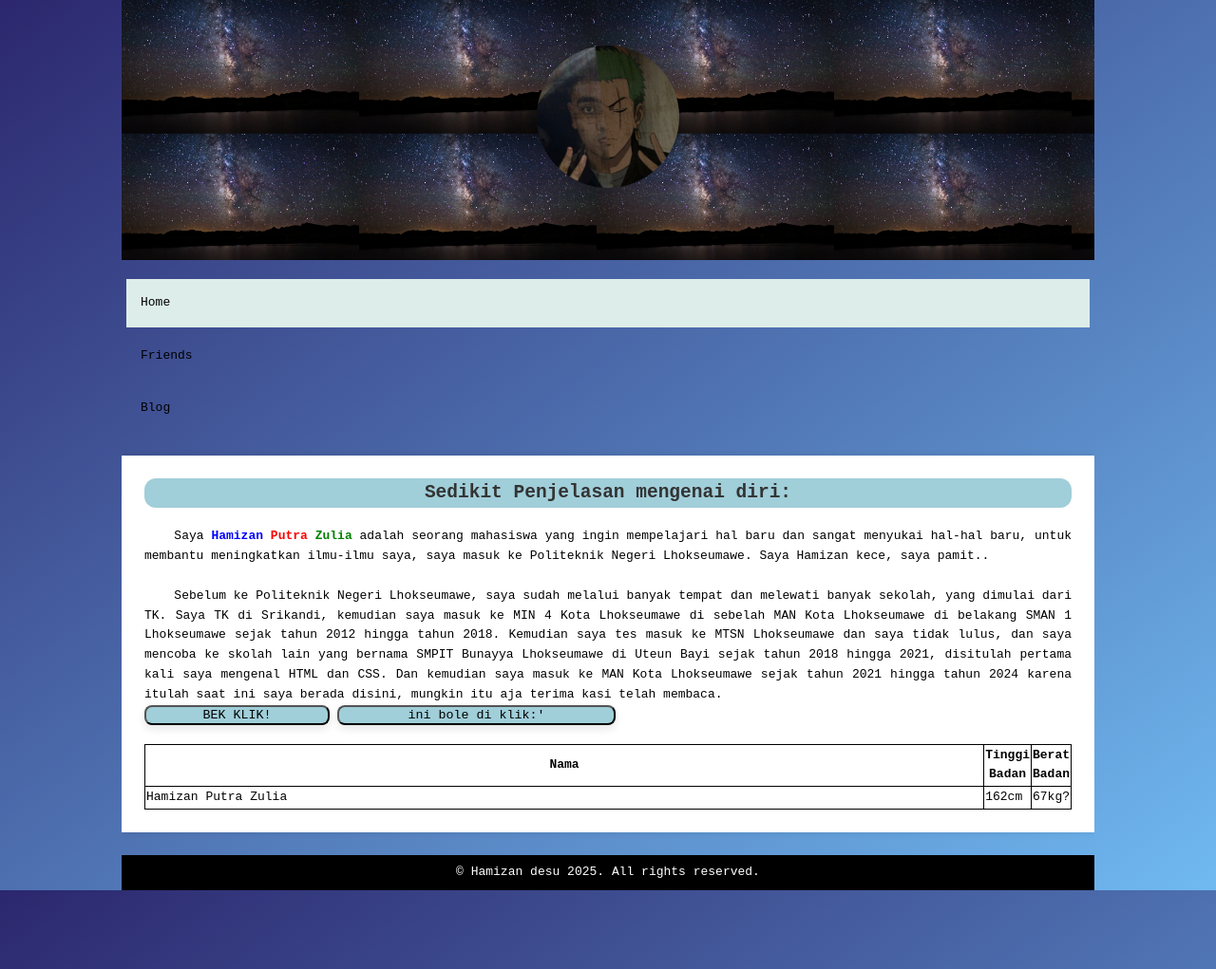
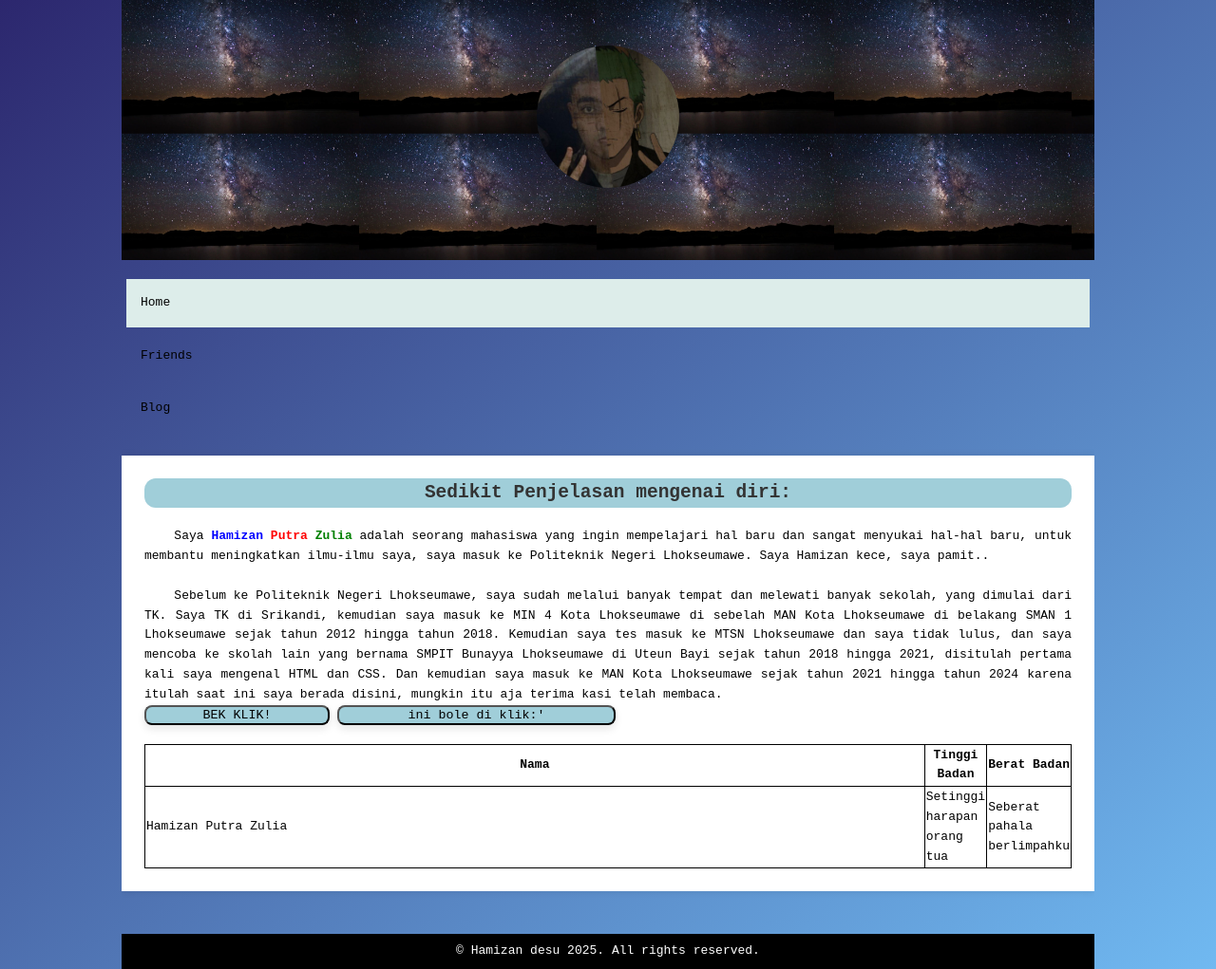
Before and after one commit to hamizan18/hamizan18.github.io, a Jekyll site: the page built from index.html, in a window 1280 px wide. Shown: the whole page at 95% size. Built offline with Jekyll 4.4.1, drawn with Linux system fonts in a browser that asks for light colours.

Commit message:
nambah bg music

```diff
--- a/_layouts/default.html
+++ b/_layouts/default.html
@@ -20,7 +20,7 @@
     {% seo %}
 
 </head>
-
+<audio id="bgMusic" src="/assets/backsound.mp3" autoplay loop></audio>
 <body>
     <div class="container">
         <header>
@@ -37,6 +37,7 @@
             {{ content }}
         </main>
 
+        <br>
         <footer>
             <center><p class="footer">&copy; Hamizan desu {{ site.time | date: '%Y'}}. {{ site.title }} All rights reserved.</p></center>
         </footer>
--- a/assets/js/scripts.js
+++ b/assets/js/scripts.js
@@ -2,7 +2,15 @@
 {
     alert("Kan sudah bilang jangan di klik!");
 }
-function myFunction()
+function myfunction()
 {
     alert("Ya emang bole tpi gada efek sama aja hehe..")
 }
+
+const bgMusic = document.getElementById('bgMusic');
+
+document.addEventListener('click', () => {
+  bgMusic.play().catch(e => {
+    console.log('Autoplay blocked until user interaction', e);
+  });
+});
--- a/index.html
+++ b/index.html
@@ -16,9 +16,8 @@
         sejak tahun 2018 hingga 2021, disitulah pertama kali saya mengenal HTML dan CSS. Dan kemudian saya masuk ke MAN Kota Lhokseumawe sejak tahun 2021 hingga tahun 2024
         karena itulah saat ini saya berada disini, mungkin itu aja terima kasi telah membaca.
     </p>
-
     <button class="tombol2" onclick="myFunction()">BEK KLIK!</button>
-    <button class="tombol" onclick="myFunction()">ini bole di klik:'</button>
+    <button class="tombol" onclick="myfunction()">ini bole di klik:'</button>
     <div id="kotak">
         <center>
         <table>
@@ -29,8 +28,8 @@
             </tr>
             <tr>
                 <td>Hamizan Putra Zulia</td>
-                <td>162cm</td>
-                <td>67kg?</td>
+                <td>Setinggi harapan orang tua</td>
+                <td>Seberat pahala berlimpahku</td>
             </tr>
         </table>
         </center>
```
Also changed, not shown: _includes/navigation.html (line endings or trailing spaces), 2 other files.
